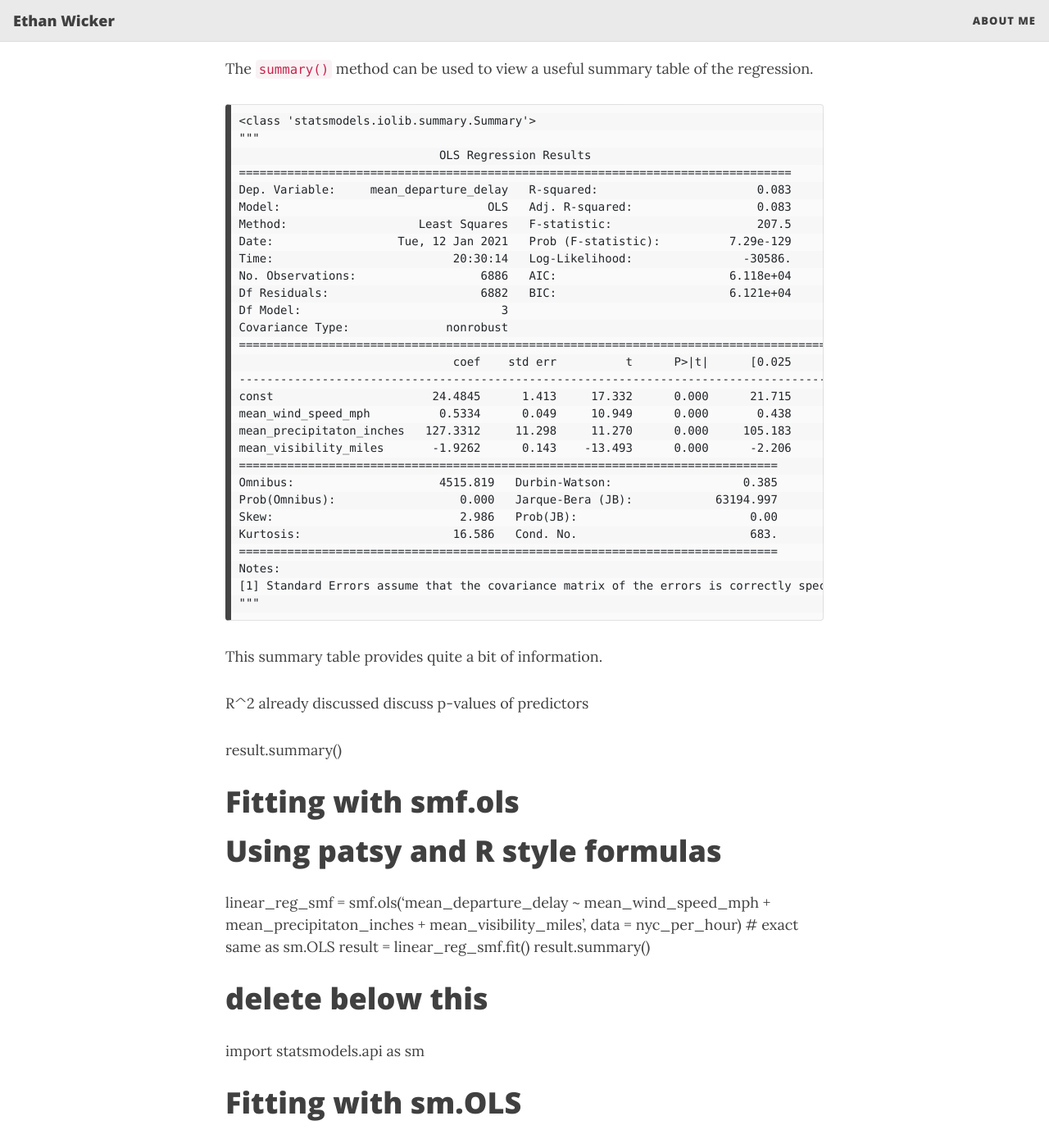
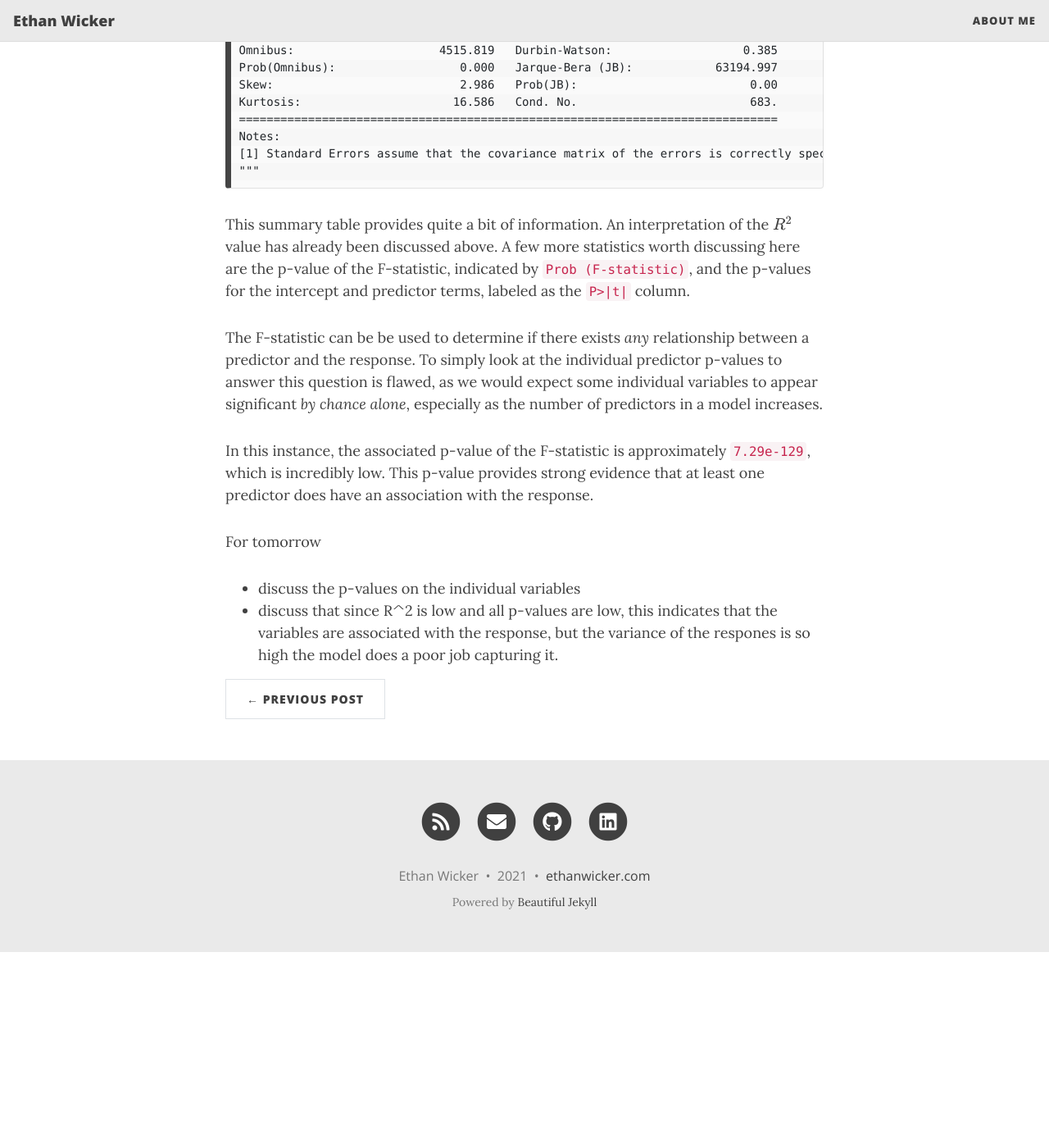
Before and after one commit to ethanwicker/ethanwicker.github.io, a Jekyll site: the page built from _posts/2021-01-11-multiple-linear-regression-002.md, in a window 1280 px wide and 1400 px high, scrolled down 7027 px. Shown: the whole window at 82% size. Built offline with Jekyll 4.4.1, drawn with Linux system fonts in a browser that asks for light colours; nearby versions of some CDN libraries; formulas are drawn with MathJax 3; after the commit the page ends 8188 px from its top, so only the background shows below that; some of the changed text lies outside the part shown.

Commit message:
Updating posts

````diff
--- a/_posts/2021-01-11-multiple-linear-regression-002.md
+++ b/_posts/2021-01-11-multiple-linear-regression-002.md
@@ -5,27 +5,12 @@ subtitle: A Comparison of Python's scikit-learn and statsmodels Libraries
 comments: false
 ---
 
-## ADD MY IMPORT STATEMENTS AT THE TOP OF EACH PIECE TO MAKE IT CLEAR
-## maybe link to a github repo with organized code? might not do right now and may just focus on the blog
+Notes:
+* Make sure import statements added at top of each code chunk
+* Make sure to spell precipitation correct everywhere
+* Add titles to plots, and code for how they were made
+* Add headers where appropriate
 
-NOTE: Make sure to spell precipitation right.  This word is definitely spelled wrong.
-
-Note: Add headers where appropriate.
-
-Should add titles to my plots, and show the code for how they were made.
-
-Idea for future post to expand on this.
-Look at per hour weather averages, but also group on carrier and create a "morning", "midday", "evening", "night" variable to predict this as well.  Maybe weather at night is worse, or maybe flights get more detailed as the day goes on.
-
-```python
-import numpy as np NO <-- do I need?
-import pandas as pd NO
-import seaborn as sns NO
-from nycflights13 import airlines, flights, weather NO
-from sklearn.linear_model import LinearRegression NO
-import statsmodels.api as sm N
-import statsmodels.formula.api as smf N
-```
 
 This post is the second in a series on the multiple linear regression model.  In a [previous post](https://ethanwicker.com/2021-01-08-multiple-linear-regression-001/), I introduced the model and much of it's associated theory.  In this post, I'll continue exploring the multiple linear regression model with an example in Python, including a comparison of the scikit-learn and statsmodels libraries.
 
@@ -262,103 +247,12 @@ Notes:
 """
 ```
 
-This summary table provides quite a bit of information.
+This summary table provides quite a bit of information.  An interpretation of the $R^2$ value has already been discussed above.  A few more statistics worth discussing here are the p-value of the F-statistic, indicated by `Prob (F-statistic)`, and the p-values for the intercept and predictor terms, labeled as the `P>|t|` column.
 
-R^2 already discussed
-discuss p-values of predictors
+The F-statistic can be be used to determine if there exists *any* relationship between a predictor and the response.  To simply look at the individual predictor p-values to answer this question is flawed, as we would expect some individual variables to appear significant *by chance alone*, especially as the number of predictors in a model increases.
 
+In this instance, the associated p-value of the F-statistic is approximately `7.29e-129`, which is incredibly low.  This p-value provides strong evidence that at least one predictor does have an association with the response.
 
-
-
-
-
-
-
-
-
-
-result.summary()
-
-
-# Fitting with smf.ols
-# Using patsy and R style formulas
-
-linear_reg_smf = smf.ols('mean_departure_delay ~ mean_wind_speed_mph + mean_precipitaton_inches + mean_visibility_miles', data = nyc_per_hour)  # exact same as sm.OLS
-result = linear_reg_smf.fit()
-result.summary()
-
-
-
-
-
-
-
-
-
-
-
-
-
-
-# delete below this
-import statsmodels.api as sm
-
-
-
-
-
-# Fitting with sm.OLS
-X = per_hour[['mean_wind_speed_mph', 'mean_precipitaton_inches', 'mean_visibility_miles']]
-X = sm.add_constant(X)
-
-
-mod = sm.OLS(endog=per_hour.mean_departure_delay, exog=X)
-result = mod.fit()
-result.summary()
-
-
-# Fitting with smf.ols
-# Using patsy and R style formulas
-import statsmodels.formula.api as smf
-mod = smf.ols('departure_delay ~ wind_speed_mph + precipitation_inches + visibility_miles', data = nyc)  # exact same as sm.OLS
-result = mod.fit()
-result.summary()
-
-
-
-sns.pairplot(per_hour)
-
-
-a=df.groupby('kind').agg(min_height=('height', 'min'),
-                               max_weight=('weight', 'max'))
-
-sns.lineplot(data=a, x="timestamp_hour", y="mean_departure_delay")
-
-nyc.timestamp_hour.unique()
-
-
-### Big header
-#### Small header
-
-
-
-
-
-
-
-
-$$
-\begin{aligned}
-
-\end{aligned}
-$$
-
-
-
-
-* introduce the data and how I got it, with links to packages
-* dive into code and nuances of each package
-* section on filtering the data and preparing it
-Python stuff - basically just all the code I wrote.
-
-https://quicklatex.com/
+For tomorrow
+* discuss the p-values on the individual variables
+* discuss that since R^2 is low and all p-values are low, this indicates that the variables are associated with the response, but the variance of the respones is so high the model does a poor job capturing it.
````
